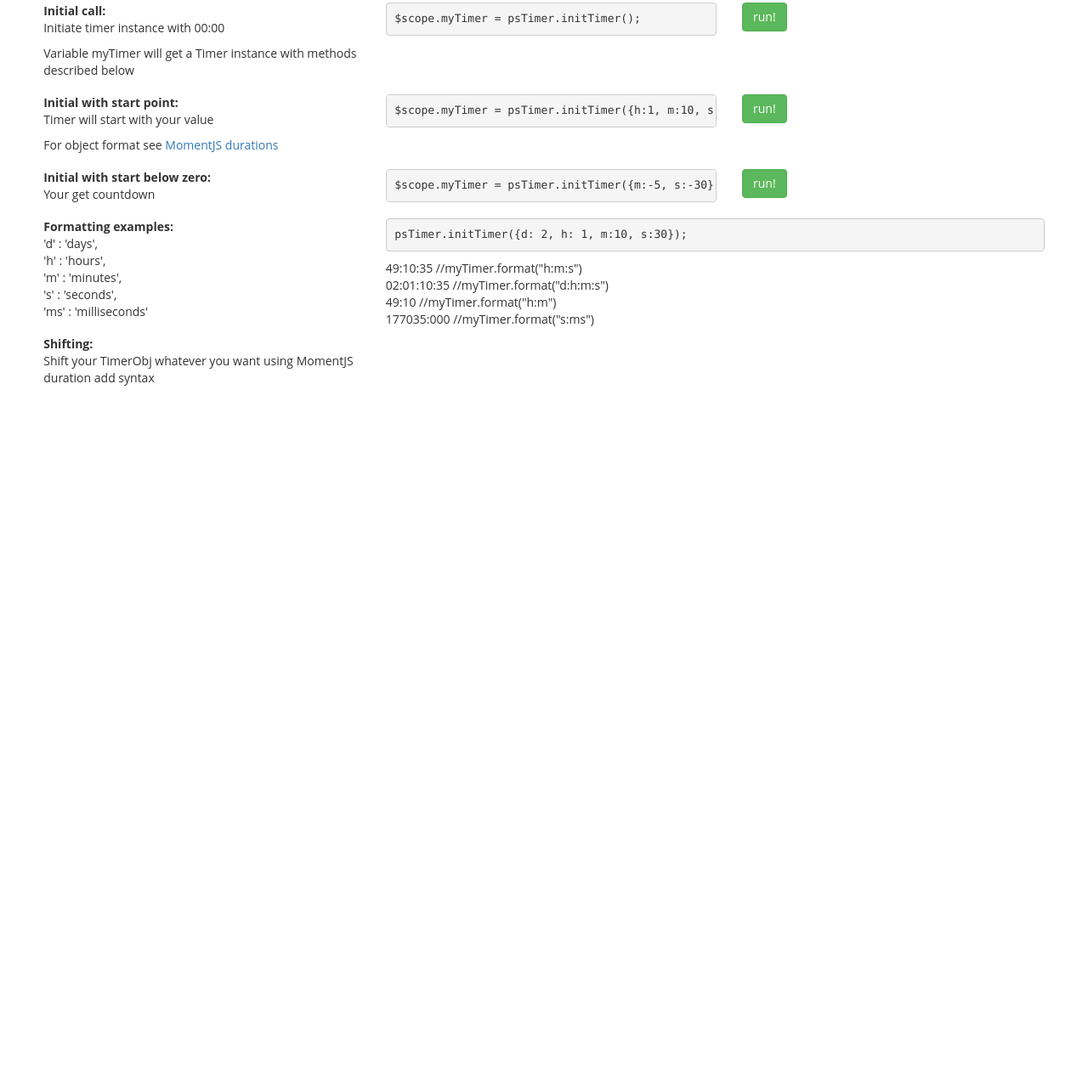
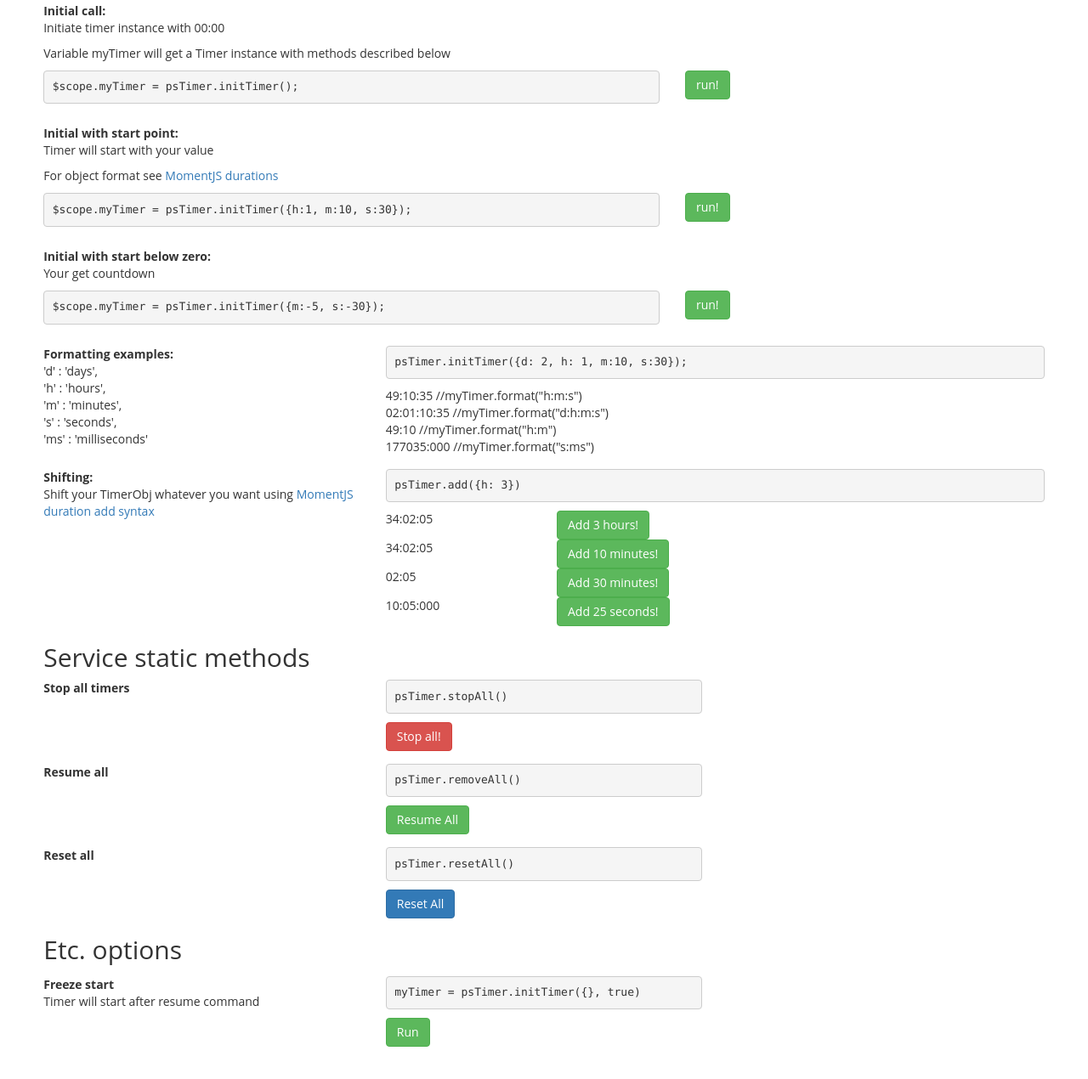
Before and after one commit to PashaSk/PsTimer, a website: page docs/index.html in a window 1280 px wide. Shown: the part 394-1664 px from the top of the page at 85% size. Before the commit the page ends 859 px from the top, so only its background shows below. Drawn offline with nearby package versions, Linux system fonts and the light colour scheme.

Commit message:
master - docs

```diff
--- a/docs/index.html
+++ b/docs/index.html
@@ -16,11 +16,11 @@
 					$scope.service = psTimer;
 
 					$scope.formattingTimer = psTimer.initTimer({d: 2, h: 1, m:10, s:30});
-					$scope.timer2 = psTimer.initTimer({}, true);
+					$scope.shiftingTimer = psTimer.initTimer({d: 1, h:10, m:2});
+					$scope.shiftingTimer2 = psTimer.initTimer({d: 1, h:10, m:2});
+					$scope.shiftingTimer3 = psTimer.initTimer({ m:2});
+					$scope.shiftingTimer4 = psTimer.initTimer({m:10});
 
-					function resetAll() {
-						psTimer.resetAll();
-					}
 
 					$scope.runInitial = function() {
 						$scope.initialTimer = psTimer.initTimer();
@@ -34,10 +34,14 @@
 						$scope.initialWithStartPointBelowZero = psTimer.initTimer({m:-5, s:-30});
 					}
 
+					$scope.initFreezedTimer = function() {
+						$scope.freezedTimer = psTimer.initTimer({}, true);
+					}
+
 				}]);
 	</script>
 </head>
-<body ng-app="main" ng-controller="mainController">
+<body ng-app="main" ng-controller="mainController" style="margin-bottom: 100px;">
 <div style="width: 92%; max-width:1200px; margin: 0 auto;">
 	<article>
 		<h1>PashaSk Timer Service</h1>
@@ -55,12 +59,14 @@
 		</ol>
 		<h2>API and examples</h2>
 		<div class="row">
-			<div class="col-md-4">
+			<div class="col-md-12">
 				<b>Initial call:</b>
 				<p>Initiate timer instance with 00:00</p>
 				<p>Variable myTimer will get a Timer instance with methods described below</p>
 			</div>
-			<div class="col-md-5">
+		</div>
+		<div class="row">
+			<div class="col-md-9">
 				<div class="row">
 					<div class="col-xs-10">
 						<pre>$scope.myTimer = psTimer.initTimer();</pre>
@@ -74,13 +80,15 @@
 				{{initialTimer.format("m:s:ms")}} <span ng-if="initialTimer"> //myTimer.format("m:s:ms")</span>
 			</div>
 		</div>
-		<div class="row margin-tsm">
-			<div class="col-md-4">
+		<div class="row margin-t">
+			<div class="col-md-12">
 				<b>Initial with start point:</b>
 				<p>Timer will start with your value</p>
 				<p>For object format see <a href="http://momentjs.com/docs/#/durations/">MomentJS durations</a></p>
 			</div>
-			<div class="col-md-5">
+			</div>
+		<div class="row">
+			<div class="col-md-9">
 				<div class="row">
 					<div class="col-xs-10">
 						<pre>$scope.myTimer = psTimer.initTimer({h:1, m:10, s:30});</pre>
@@ -94,12 +102,14 @@
 				{{initialWithStartPoint.format("h:m:s:ms")}} <span ng-if="initialWithStartPoint"> //myTimer.format("h:m:s:ms")</span>
 			</div>
 		</div>
-		<div class="row margin-tsm">
-			<div class="col-md-4">
+		<div class="row margin-t">
+			<div class="col-md-12">
 				<b>Initial with start below zero:</b>
 				<p>Your get countdown</p>
 			</div>
-			<div class="col-md-5">
+			</div>
+		<div class="row">
+			<div class="col-md-9">
 				<div class="row">
 					<div class="col-xs-10">
 						<pre>$scope.myTimer = psTimer.initTimer({m:-5, s:-30});</pre>
@@ -113,7 +123,7 @@
 				{{initialWithStartPointBelowZero.format("m:s:ms")}} <span ng-if="initialWithStartPointBelowZero"> //myTimer.format("m:s:ms")</span>
 			</div>
 		</div>
-		<div class="row margin-tsm">
+		<div class="row margin-t">
 			<div class="col-md-4">
 				<b>Formatting examples:</b>
 				<p> 'd' : 'days',<br>
@@ -130,32 +140,80 @@
 				<div>{{formattingTimer.format("s:ms")}} //myTimer.format("s:ms")</div>
 			</div>
 		</div>
-		<div class="row margin-tsm">
+		<div class="row margin-t">
 			<div class="col-md-4">
 				<b>Shifting:</b>
-				<p>Shift your TimerObj whatever you want using MomentJS duration add syntax</p>
+				<p>Shift your TimerObj whatever you want using <a href="http://momentjs.com/docs/#/durations/add/">MomentJS duration add syntax</a></p>
 			</div>
 			<div class="col-md-8">
+				<div class="row">
+					<div class="col-md-12">
+						<pre>psTimer.add({h: 3})</pre>
+					</div>
+					<div class="col-md-6">
+						<div class="row">
+							<div class="col-md-6">{{shiftingTimer.format("h:m:s")}}</div>
+							<div class="col-md-6"><button class="btn btn-success" ng-click=shiftingTimer.shift({h:3})>Add 3 hours!</button></div>
+						</div>
+						<div class="row">
+							<div class="col-md-6">{{shiftingTimer2.format("h:m:s")}}</div>
+							<div class="col-md-6"> <button class="btn btn-success" ng-click=shiftingTimer2.shift({m:10})>Add 10 minutes!</button></div>
+						</div>
+						<div class="row">
+							<div class="col-md-6">{{shiftingTimer3.format("m:s")}}</div>
+							<div class="col-md-6"><button class="btn btn-success" ng-click=shiftingTimer3.shift({m:30})>Add 30 minutes!</button></div>
+						</div>
+						<div class="row">
+							<div class="col-md-6">{{shiftingTimer4.format("m:s:ms")}}</div>
+							<div class="col-md-6"><button class="btn btn-success" ng-click=shiftingTimer4.shift({s:25})>Add 25 seconds!</button></div>
+						</div>
+					</div>
+				</div>
+			</div>
+		</div>
+		<h2>Service static methods</h2>
+		<div class="row">
+			<div class="col-md-4">
+				<b>Stop all timers</b>
+			</div>
+			<div class="col-md-4">
+				<pre>psTimer.stopAll()</pre>
+				<button class="btn btn-danger" ng-click="service.stopAll()">Stop all!</button>
+			</div>
+		</div>
+		<div class="row margin-t">
+			<div class="col-md-4">
+				<b>Resume all</b>
+			</div>
+			<div class="col-md-4">
+				<pre>psTimer.removeAll()</pre>
+				<button class="btn btn-success" ng-click="service.resumeAll()">Resume All</button>
+			</div>
+		</div>
+		<div class="row margin-t">
+			<div class="col-md-4">
+				<b>Reset all</b>
+			</div>
+			<div class="col-md-4">
+				<pre>psTimer.resetAll()</pre>
+				<button class="btn btn-primary" ng-click="service.resetAll()">Reset All</button>
+			</div>
+		</div>
+		<h2>Etc. options</h2>
+		<div class="row margin-t">
+			<div class="col-md-4">
+				<b>Freeze start</b>
+				<p>Timer will start after resume command</p>
+			</div>
+			<div class="col-md-4">
+				<pre>myTimer = psTimer.initTimer({}, true)</pre>
+				<button class="btn btn-success" ng-click="initFreezedTimer()">Run</button><br>
+				<div ng-if="freezedTimer" class="margin-t">
+					{{freezedTimer.format("m:s");}}    <button class="btn btn-success" ng-click="freezedTimer.resume()">Resume this</button>
+				</div>
 			</div>
 		</div>
 	</article>
-
-	<!--<div class="row">-->
-		<!--<div class="col-xs-12">-->
-			<!--{{timer1.format("m:s:ms")}}<br>-->
-			<!--<button class="btn btn-primary" ng-click="timer1.remove()">Remove timer1</button><br>-->
-			<!--<button class="btn btn-primary" ng-click="timer1.reset()">reset timer1</button><br>-->
-			<!--<button class="btn btn-danger" ng-click="service.resetAll()">Reset All</button>-->
-			<!--<button class="btn btn-success" ng-click="service.stopAll()">Stop All</button>-->
-			<!--<button class="btn btn-primary" ng-click="service.resumeAll()">Resume All</button>-->
-			<!--<button class="btn btn-danger" ng-click="service.removeAll()">Remove All</button>-->
-
-			<!--timer2 with format: {{timer2.format("m:s")}}<br>-->
-			<!--<div ng-if="timer1.isRemoved">Timer1 removed!</div>-->
-			<!--<br>-->
-			<!--{{timer4}}-->
-		<!--</div>-->
-	<!--</div>-->
 </div>
 </body>
 </html>
```
